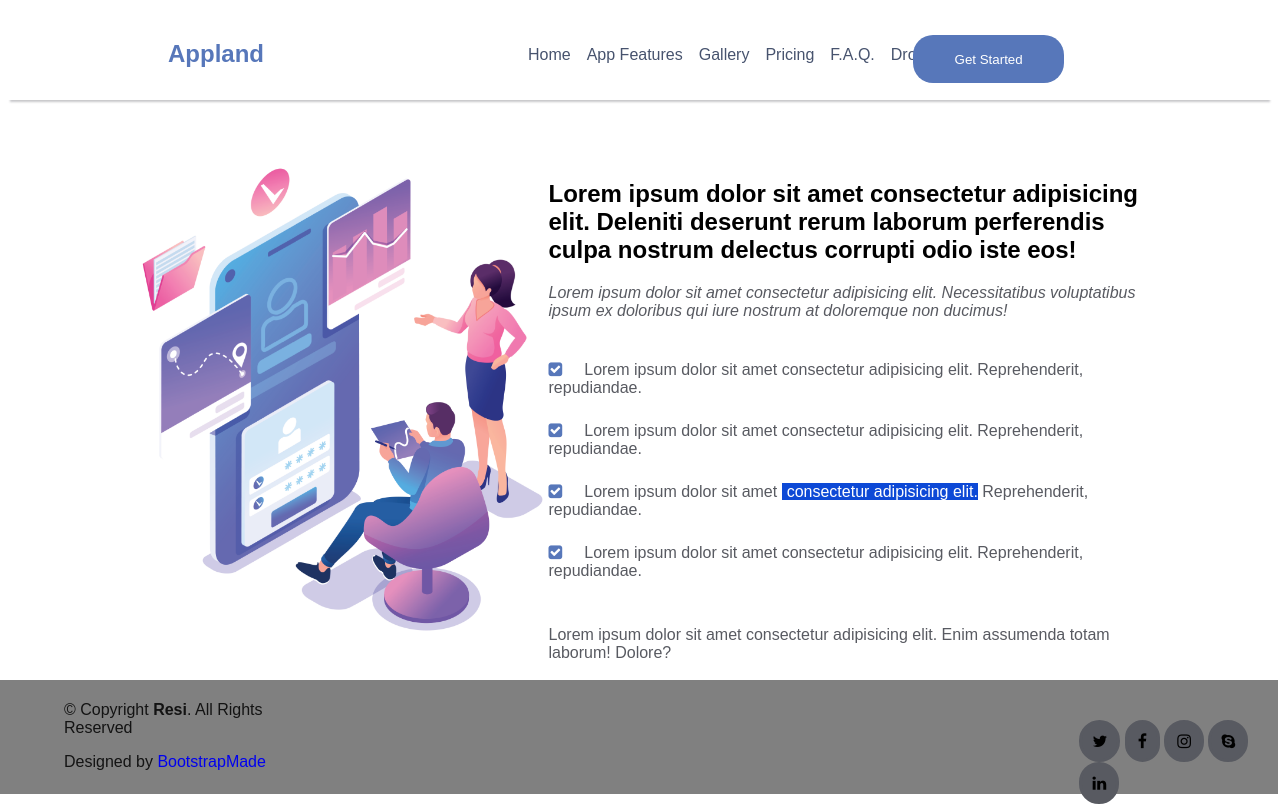
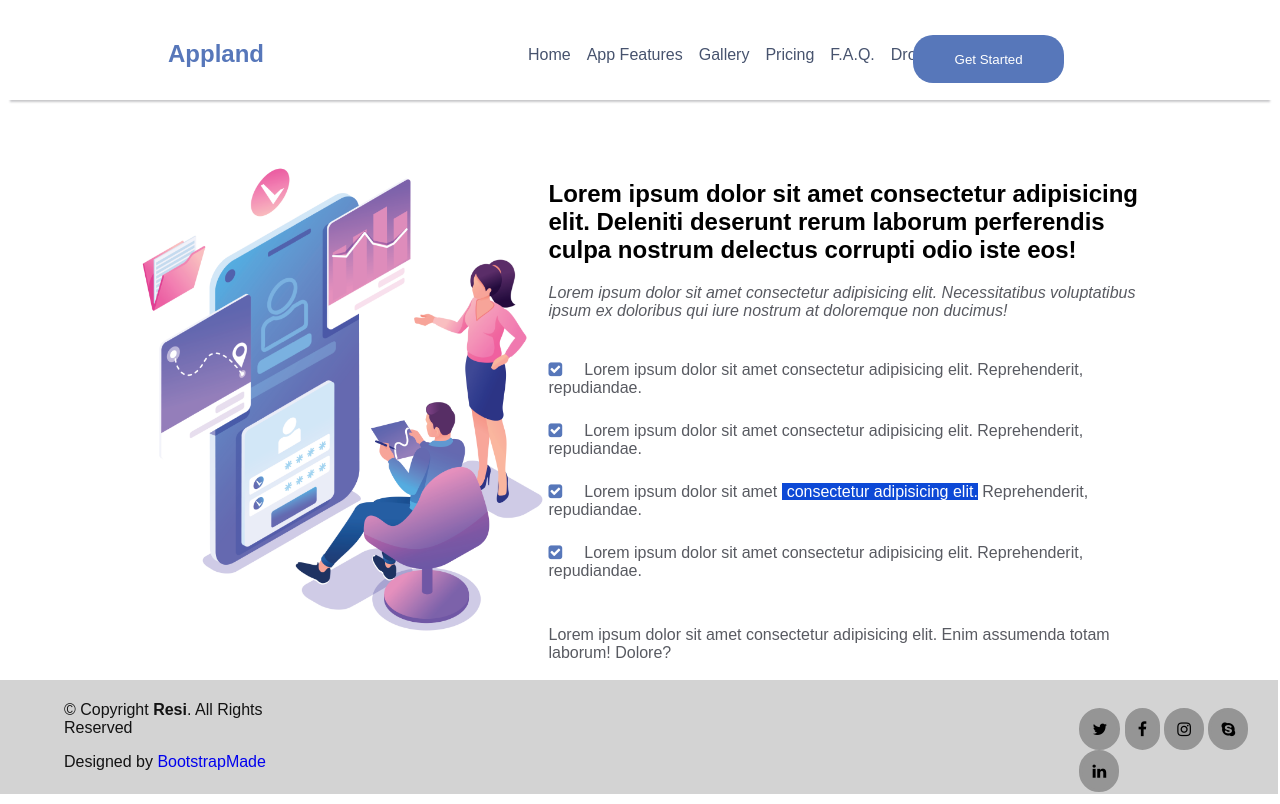
Before and after one commit to dzenanmecinovic/html-css-test, a plain HTML site: page index.html in a window 1280 px wide. Drawn offline with Linux system fonts and the light colour scheme.

```diff
--- a/style.css
+++ b/style.css
@@ -106,7 +106,7 @@ footer {
     display: flex;
     width: 101.1%;
     height: 14.3vh;
-    background-color: gray;
+    background-color: rgb(211, 211, 211);
     position: relative;
     right: 8px;
     top: 8px;
@@ -125,14 +125,14 @@ footer a {
 }
 
 .ikonice {
-    padding-top: 40px;
+    padding-top: 28px;
     padding-left: 60%;
 }
 
 #footericon {
     padding: 10px;
-    border:solid #585a61;
-    background-color: #585a61;
+    border:solid #959595;
+    background-color: #959595;
     border-radius: 50px;
     text-align: center;
 }
```
